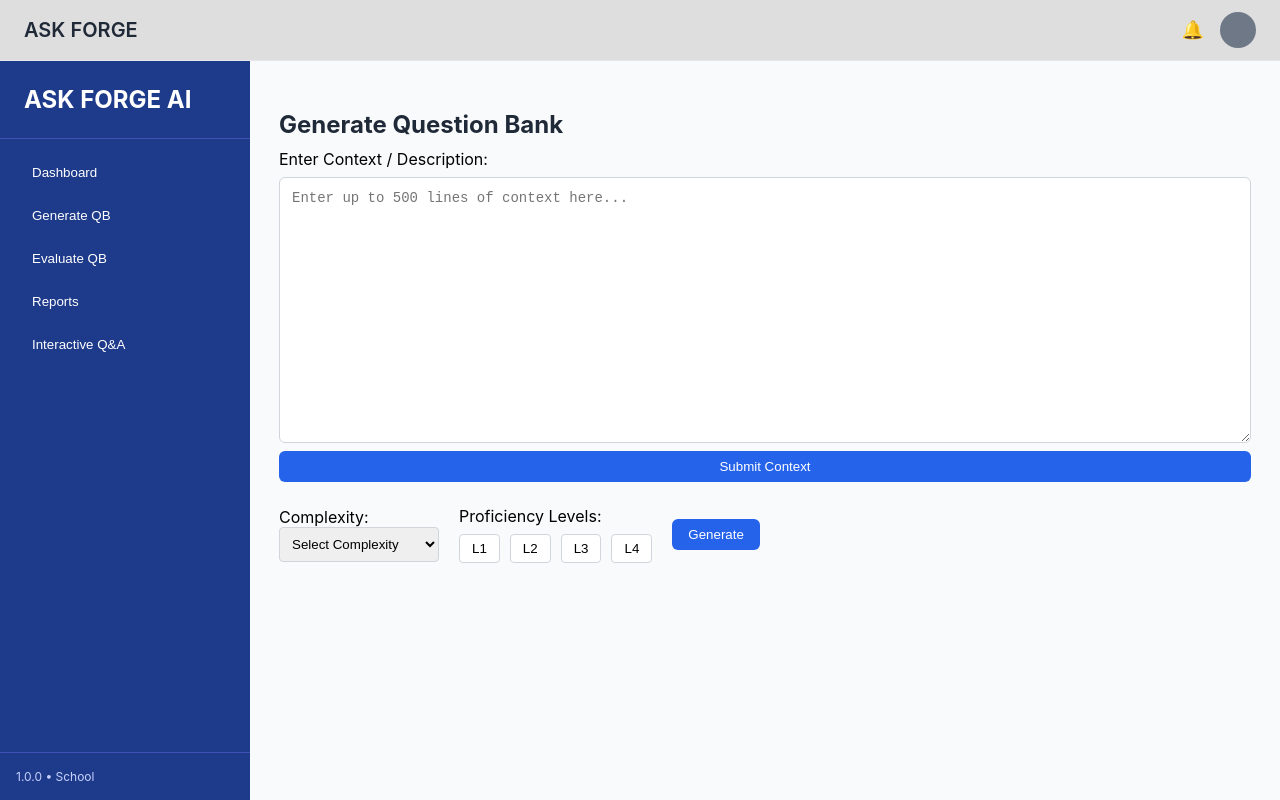
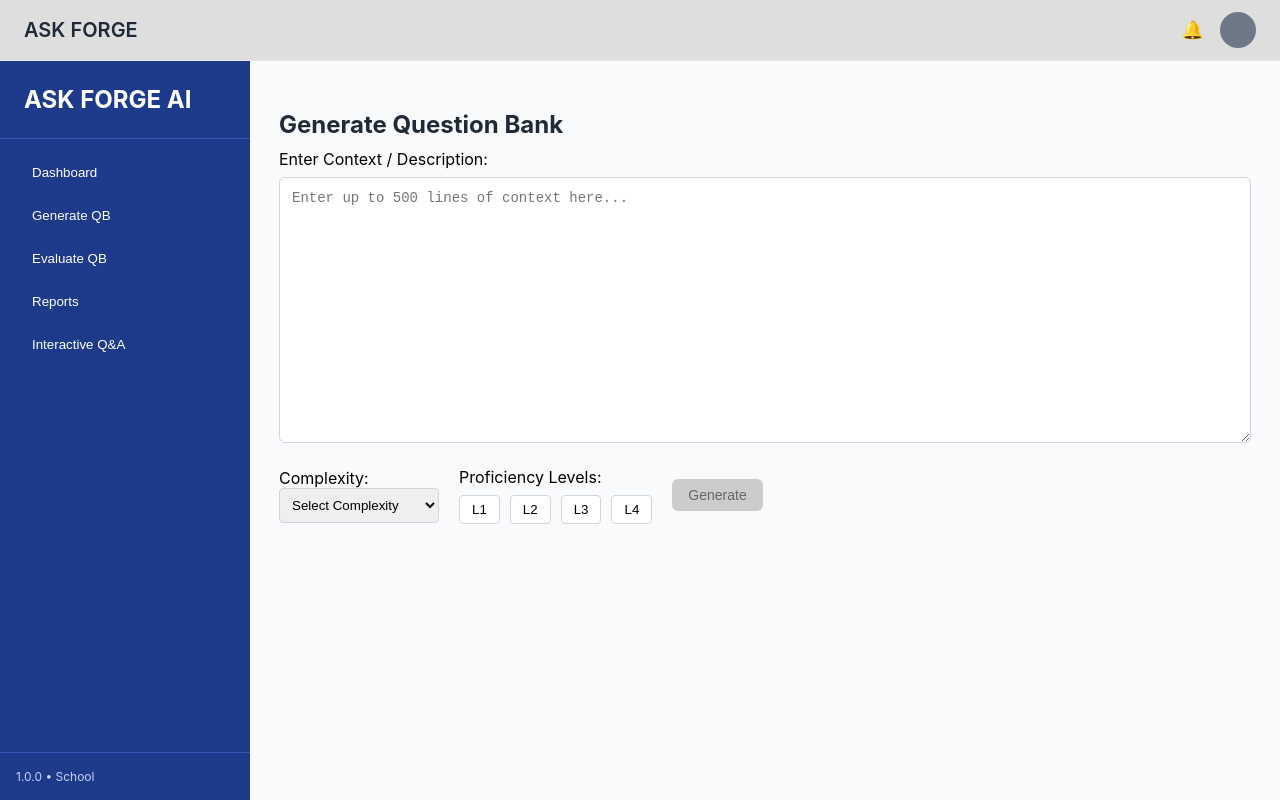
Before and after one commit to kalifkhan/Ask-Forge, a React (Vite) app: page / in a window 1280 px wide. Both pictures are taken after a click on the button "Generate QB". Built offline with nearby package versions, Linux system fonts and the light colour scheme.

Commit message:
added prompts for story

```diff
--- a/src/App.jsx
+++ b/src/App.jsx
@@ -1,5 +1,5 @@
 import "./App.css";
-import { QuestionGenProvide } from "./component/ContextForQuestionGen/QuestionGenContext";
+import { QuestionGenProvider } from "./component/ContextForQuestionGen/QuestionGenContext";
 import Dashboard from "./component/Dashboard/Dashboard";
 import QuestionGenerater from "./component/questionGenerater/QuestionGenerater";
 
@@ -7,14 +7,13 @@ import { BrowserRouter as Router, Routes, Route } from "react-router-dom";
 
 function App() {
   return (
-    <QuestionGenProvide>
+    <QuestionGenProvider>
       <Router>
         <Routes>
           <Route path="/" element={<Dashboard />} />
-          {/* <Route path="/questiongenerate" element={<QuestionGenerater />} /> */}
         </Routes>
       </Router>
-    </QuestionGenProvide>
+    </QuestionGenProvider>
   );
 }
 
--- a/src/component/ContextForQuestionGen/QuestionGenContext.jsx
+++ b/src/component/ContextForQuestionGen/QuestionGenContext.jsx
@@ -18,7 +18,7 @@ const initialState = {
   generateQuesComOpen: "",
 };
 
-export const QuestionGenProvide = ({ children }) => {
+export const QuestionGenProvider = ({ children }) => {
   const [state, dispatch] = useReducer(questionreducer, initialState);
 
   return (
--- a/src/component/questionGenerater/Generate.css
+++ b/src/component/questionGenerater/Generate.css
@@ -16,3 +16,20 @@
   button:hover {
     background-color: #112661; /* Darker green on hover */
   }
+
+  .generateqb-button {
+    background-color: #007bff;
+    color: white;
+    padding: 10px 16px;
+    border: none;
+    border-radius: 6px;
+    font-size: 14px;
+    cursor: pointer;
+    transition: 0.3s ease;
+  }
+
+  .generateqb-button:disabled {
+    background-color: #cccccc; /* Greyed out */
+    color: #666666;            /* Dimmed text */
+    cursor: not-allowed;
+  }
--- a/src/component/questionGenerater/QuestionGenerater.jsx
+++ b/src/component/questionGenerater/QuestionGenerater.jsx
@@ -58,15 +58,12 @@ export default function GenerateQB() {
   const { setContent } = useQuestionActions();
   const { state } = useQuestionContext();
 
-  console.log(levels);
-  console.log(complexity);
-  console.log(state?.content.length);
-
   const handleGenerate = () => {
+    setContent(contextLocal);
     const payloadOFApiCall = {
       complexity: complexity ?? "Easy",
       levels: levels ?? ["L1"],
-      content: state?.content,
+      content: contextLocal,
     };
     //here generate prompts
 
@@ -75,6 +72,7 @@ export default function GenerateQB() {
     console.log("Generated Prompt:\n", prompt);
     setComplexity("");
     setLevels([]);
+    setContextLocal('')
 
     // const mockQuestions = Array.from({ length: 10 }, (_, i) => ({
     //   id: i + 1,
@@ -85,14 +83,14 @@ export default function GenerateQB() {
     // setQuestions(mockQuestions);
   };
 
-  const handleContextSubmit = () => {
-    setContent(contextLocal);
-    setContextLocal("");
-    alert("Context submitted successfully!");
-  };
+  // const handleContextSubmit = () => {
+  //   setContent(contextLocal);
+  //   setContextLocal("");
+  //   alert("Context submitted successfully!");
+  // };
 
   const disabledGeneratteBtn =
-    state?.content.length == 0 || complexity.length == 0 || levels.length == 0;
+  contextLocal.length == 0 || complexity.length == 0 || levels.length == 0;
 
   return (
     <div className="generateqb-container">
@@ -108,9 +106,9 @@ export default function GenerateQB() {
           rows={15}
           placeholder="Enter up to 500 lines of context here..."
         />
-        <button className="generateqb-button" onClick={handleContextSubmit}>
+        {/* <button className="generateqb-button" onClick={handleContextSubmit}>
           Submit Context
-        </button>
+        </button> */}
       </div>
 
       <div className="generateqb-controls">
```
